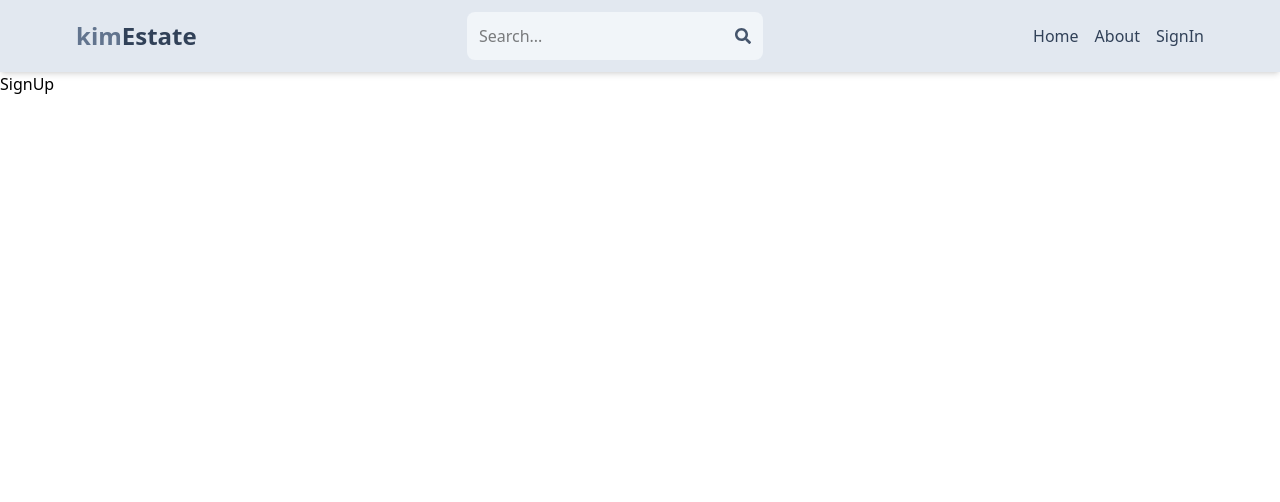
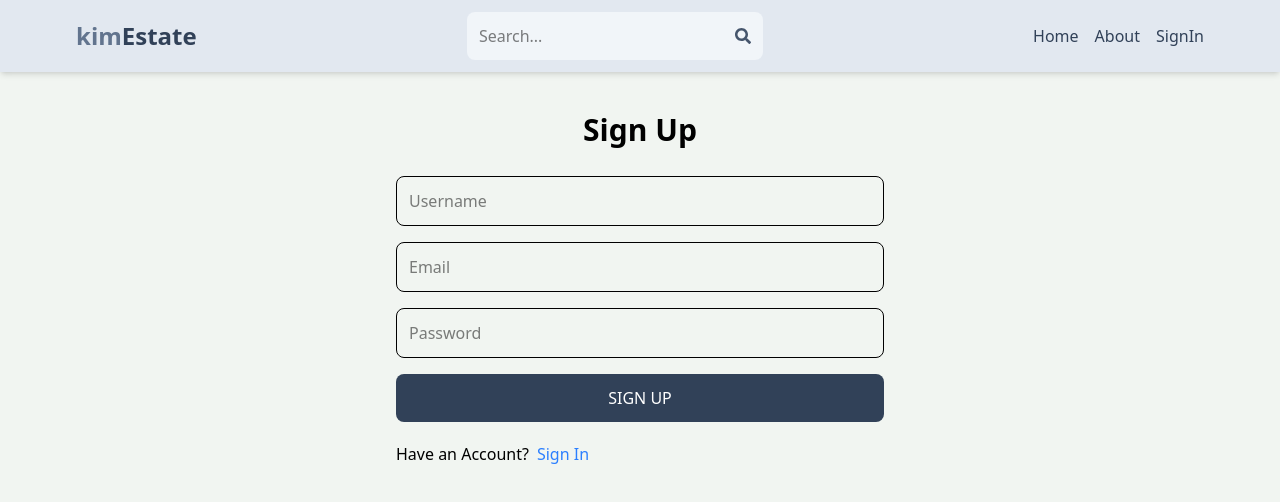
Before and after one commit to fatima-n09/mern-estate, a React (Vite) app in the folder client/: page /signup in a window 1280 px wide. Shown: the top 502 px of the page. Built offline with nearby package versions, Linux system fonts and the light colour scheme.

Commit message:
create signup page UI

```diff
--- a/client/src/index.css
+++ b/client/src/index.css
@@ -1 +1,5 @@
 @import "tailwindcss";
+
+body{
+    background-color: rgb(241, 245, 241);
+}
--- a/client/src/pages/SignUp.jsx
+++ b/client/src/pages/SignUp.jsx
@@ -1,7 +1,19 @@
-import React from 'react'
+import { Link } from "react-router-dom";
 
 export const SignUp = () => {
-  return (
-    <div>SignUp</div>
-  )
-}
+  return <div className="p-3 max-w-lg mx-auto">
+    <h1 className="text-3xl text-center font-semibold my-7">Sign Up</h1>
+    <form className="flex flex-col gap-4 ">
+      <input type="text" placeholder="Username" className="border p-3 rounded-lg" id="username" />
+      <input type="email" placeholder="Email" className="border p-3 rounded-lg" id="email" />
+      <input type="password" placeholder="Password" className="border p-3 rounded-lg" id="password" />
+      <button type="submit" className="bg-slate-700 text-white p-3 rounded-lg uppercase hover:opacity-80">Sign Up</button>
+    </form>
+    <div className="flex gap-2 mt-5">
+      <p>Have an Account?</p>
+      <Link to={'/sign-in'}>
+        <span className="text-blue-500">Sign In</span>
+      </Link>
+    </div>
+  </div>;
+};
```
